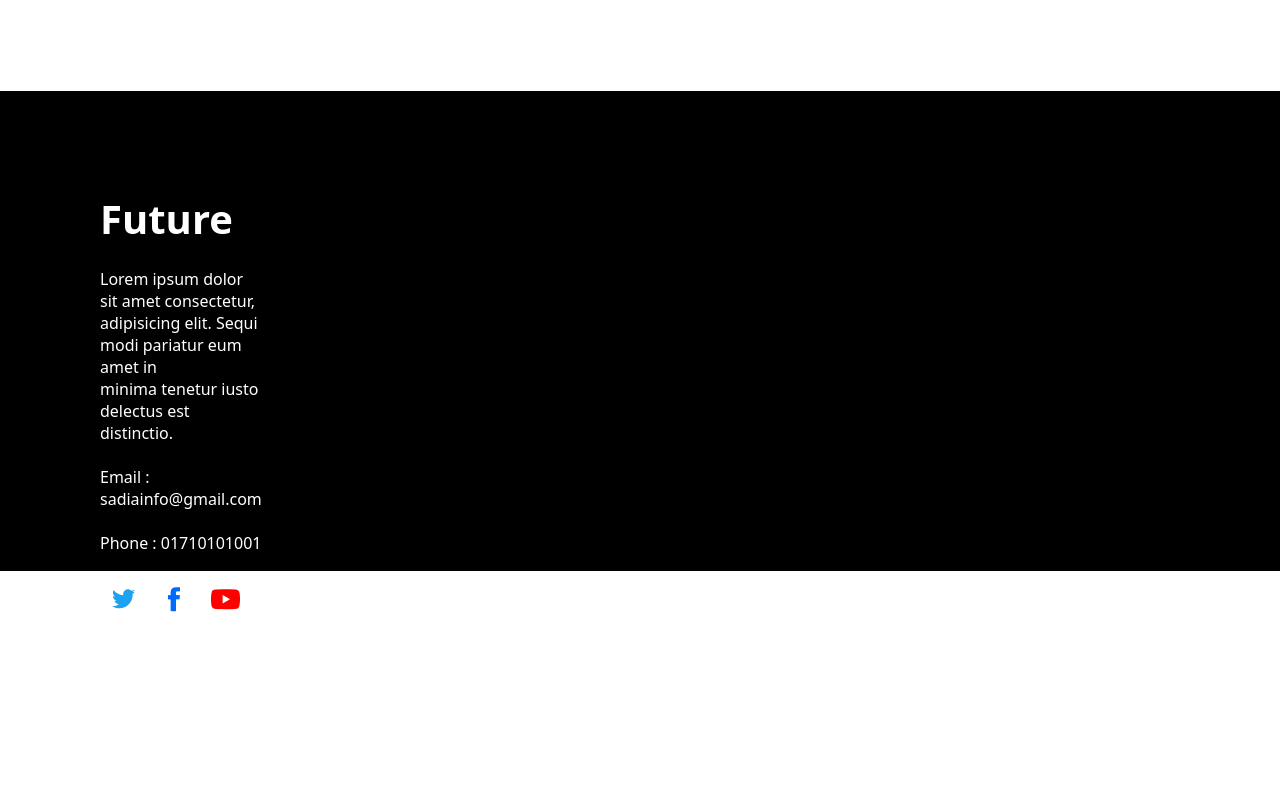
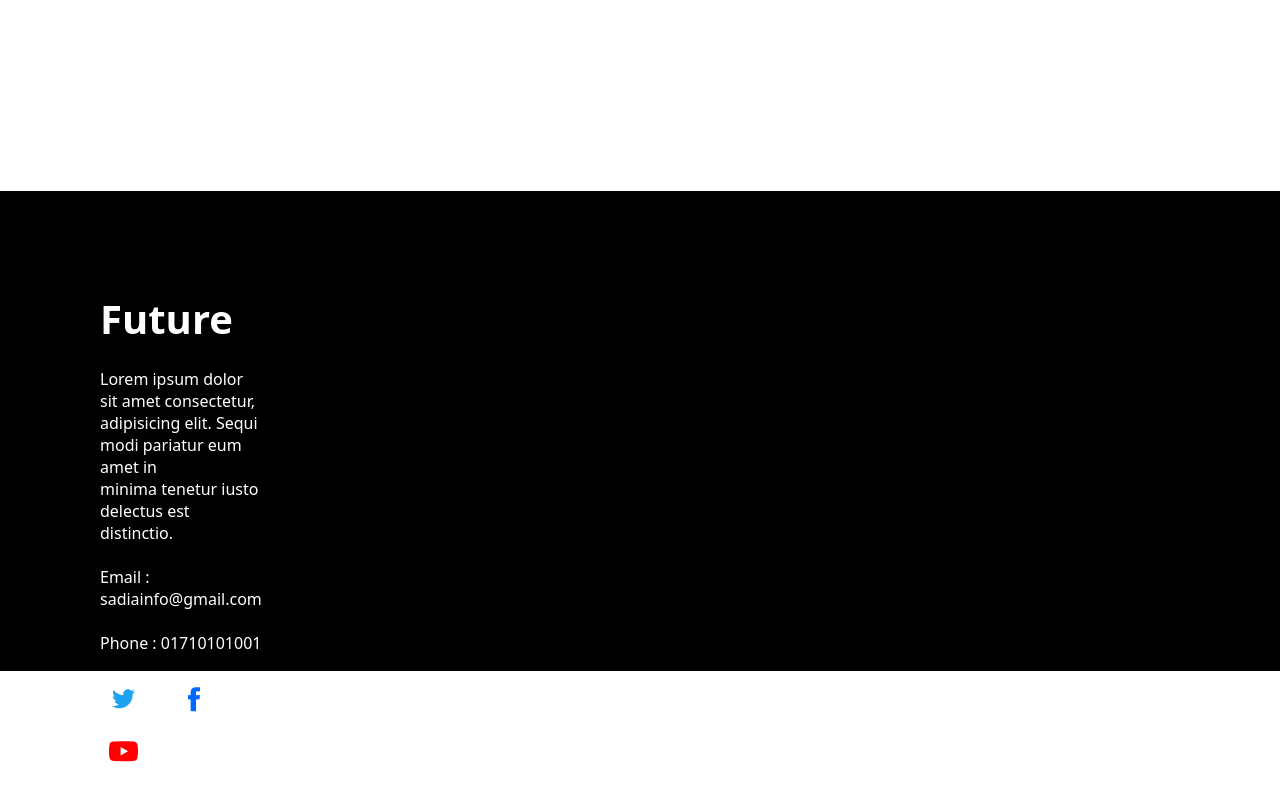
Before and after one commit to ptan01/assignment-01, a plain HTML site: page index.html in a window 1280 px wide. Shown: the part 4115-4915 px from the top of the page. Before the commit the page ends 4843 px from the top, so only its background shows below. Drawn offline with Linux system fonts and the light colour scheme.

Commit message:
position fix

```diff
--- a/index.html
+++ b/index.html
@@ -90,7 +90,7 @@
                     <br>
                     <p style="color: white;">Phone : 01710101001</p>
                     <br>
-                    <div>
+                    <div class="footer-icon">
                         <img src="images/icons/twitter.png" alt="">
                         <img src="images/icons/fb.png" alt="">
                         <img src="images/icons/youtube.png" alt="">
--- a/style/style.css
+++ b/style/style.css
@@ -85,6 +85,7 @@
 }
 .middle-h1{
     text-align: center;
+    margin: 50px;
 }
 .row-container{
     display: flex;
@@ -142,3 +143,6 @@
     border: 1px white solid;
     border-radius: 8px;
 }
+.footer-icon img{
+    margin-right: 20px;
+}
```
